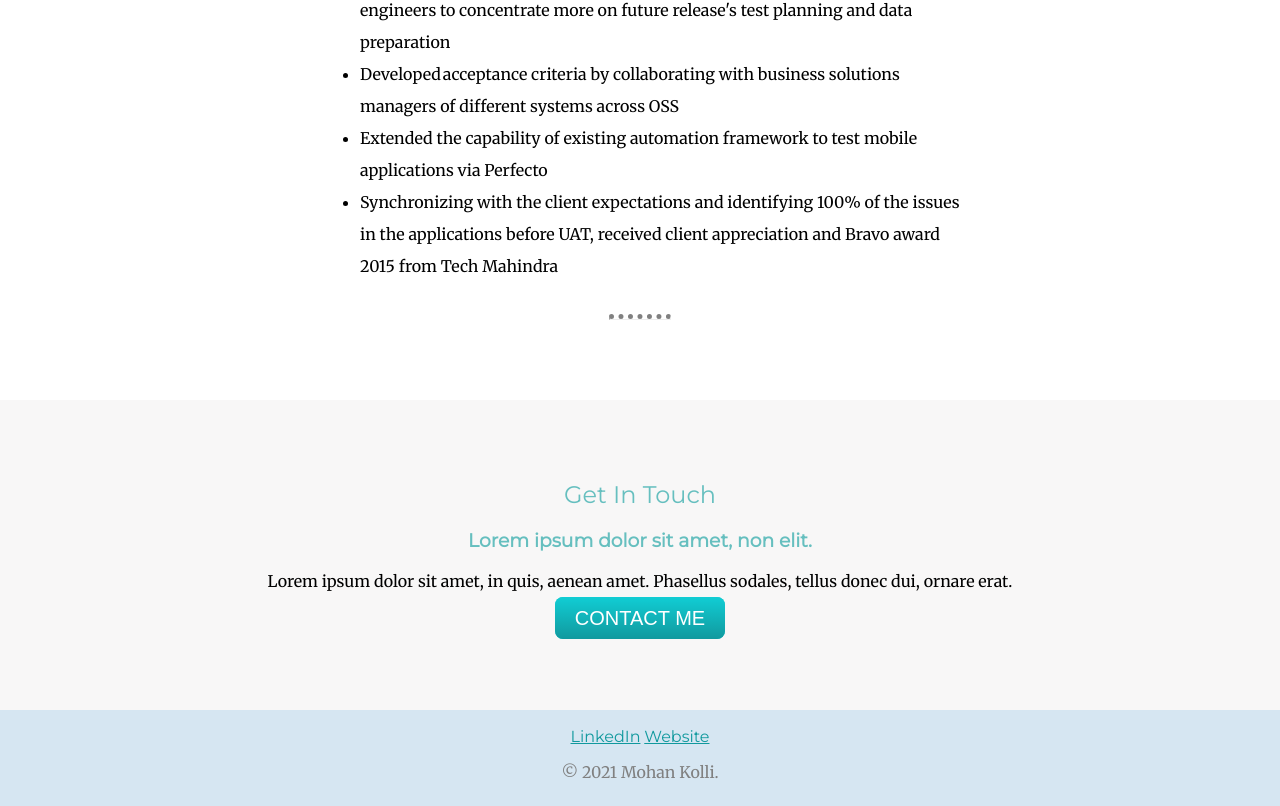
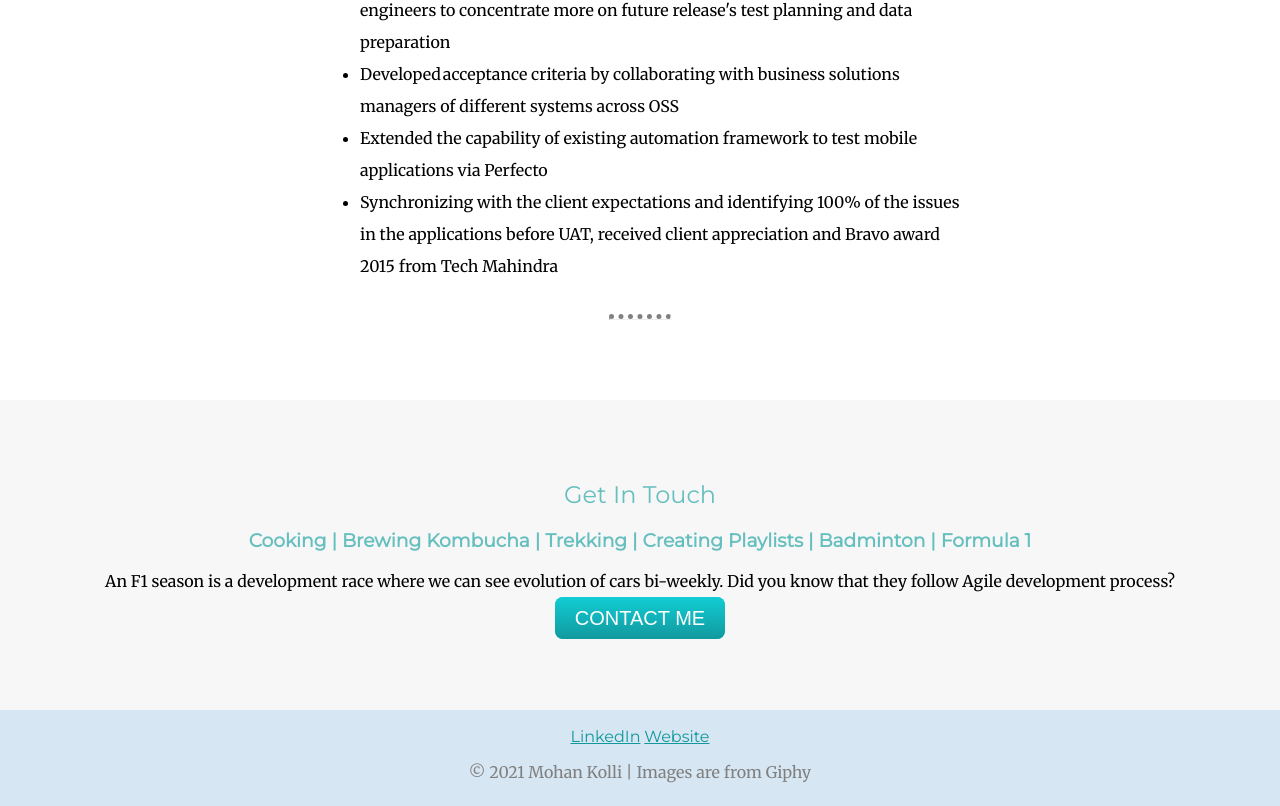
Before and after one commit to Mohan-Kolli/mohankolli.github.io, a plain HTML site: page index.html in a window 1280 px wide. Shown: the part 3665-4471 px from the top of the page. Drawn offline with Linux system fonts and the light colour scheme.

Commit message:
updating footer

```diff
--- a/index.html
+++ b/index.html
@@ -119,8 +119,8 @@
 
     <div class="contact-me">
         <h2>Get In Touch</h2>
-        <h3>Lorem ipsum dolor sit amet, non elit.</h3>
-        <p>Lorem ipsum dolor sit amet, in quis, aenean amet. Phasellus sodales, tellus donec dui, ornare erat.</p>
+        <h3>Cooking | Brewing Kombucha | Trekking | Creating Playlists | Badminton | Formula 1</h3>
+        <p>An F1 season is a development race where we can see evolution of cars bi-weekly. Did you know that they follow Agile development process?</p>
         <a class="btn" href="mailto:name@email.com">CONTACT ME</a>
     </div>
 
@@ -129,7 +129,7 @@
         <a class="footer-link" href="https://www.linkedin.com/">LinkedIn</a>
 
         <a class="footer-link" href="https://www.appbrewery.co/">Website</a>
-        <p>© 2021 Mohan Kolli.</p>
+        <p>© 2021 Mohan Kolli | Images are from Giphy</p>
     </div>
 
 </body>
```
